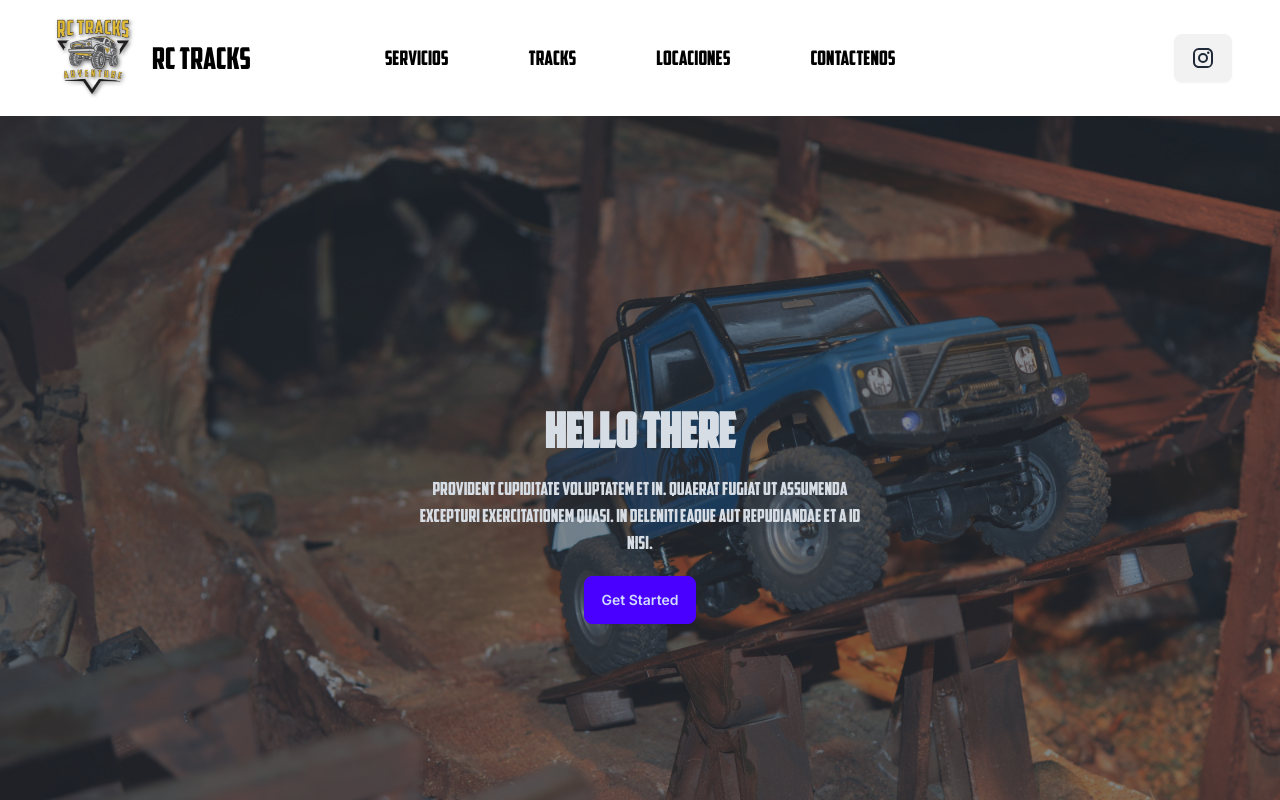
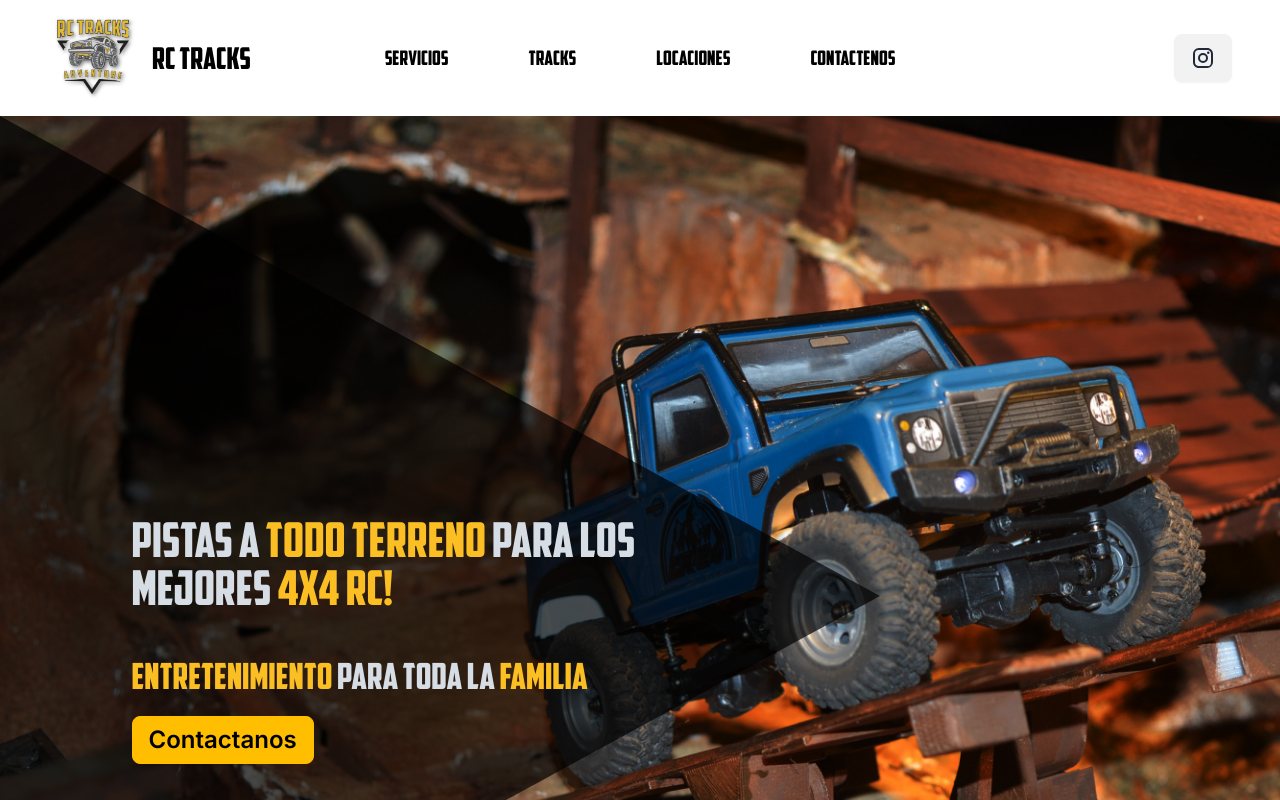
Before and after one commit to phorjax/RC_TRACKS2, a Next.js app: page / in a window 1280 px wide. Shown: the top 800 px of the page. Built offline with nearby package versions, Linux system fonts and the light colour scheme.

Commit message:
hero section done

```diff
--- a/src/app/globals.css
+++ b/src/app/globals.css
@@ -5,10 +5,11 @@
 @font-face {
   font-family: "american_captainregular";
   src: url('../../fonts/americancaptain-webfont.woff')format('woff'),
-  url('../../fonts/americancaptain-webfont.woff2')format('woff2'),
-  url('../../fonts/AmericanCaptain.ttf')format('truetype'),
-  url('../../fonts/AmericanCaptain.otf')format('opentype');
+    url('../../fonts/americancaptain-webfont.woff2')format('woff2'),
+    url('../../fonts/AmericanCaptain.ttf')format('truetype'),
+    url('../../fonts/AmericanCaptain.otf')format('opentype');
 }
+
 :root {
   --foreground-rgb: 0, 0, 0;
   --background-start-rgb: 214, 219, 220;
@@ -25,12 +26,9 @@
 
 body {
   color: rgb(var(--foreground-rgb));
-  background: linear-gradient(
-      to bottom,
+  background: linear-gradient(to bottom,
       transparent,
-      rgb(var(--background-end-rgb))
-    )
-    rgb(var(--background-start-rgb));
+      rgb(var(--background-end-rgb))) rgb(var(--background-start-rgb));
 }
 
 @layer utilities {
@@ -38,10 +36,28 @@ body {
     text-wrap: balance;
   }
 }
-h1, span, p, a{
+
+h1,
+h2,
+h3,
+span,
+p,
+a {
   font-family: 'american_captainregular', Arial, sans-serif;
-  font-size:large;
+  font-size: large;
 }
-#HeroSection{
+
+#HeroSection {
   background-image: url('../../public/car-mine.jpg');
 }
+
+#Triangle {
+  opacity: 0.7;
+  border-top: 60vh solid transparent;
+  border-bottom: 60vh solid transparent;
+  border-left: 110vh solid rgb(0, 0, 0);
+}
+#HeroText{
+  padding-top: 40vh;
+  max-width: 80%;
+}
--- a/src/app/page.tsx
+++ b/src/app/page.tsx
@@ -1,20 +1,22 @@
-import Image from "next/image";
-import carMine from '../../public/car-mine.jpg'
+
 
 
 export default function Home() {
   return (
     <main>
-      <div className="hero min-h-screen" id="HeroSection">
-        <div className="hero-overlay bg-opacity-60"></div>
-        <div className="hero-content text-center text-neutral-content">
-          <div className="max-w-md">
-            <h1 className="mb-5 text-5xl font-bold">Hello there</h1>
-            <p className="mb-5">Provident cupiditate voluptatem et in. Quaerat fugiat ut assumenda excepturi exercitationem quasi. In deleniti eaque aut repudiandae et a id nisi.</p>
-            <button className="btn btn-primary">Get Started</button>
+      <div className="hero min-h-screen flex-row justify-start" id="HeroSection">
+        <div id="Triangle"></div>
+        <div className="hero-content text-left  text-neutral-content" >
+          <div className="h-screen" id="HeroText" >
+            <h1 className="mb-5 text-5xl">PISTAS A <span className="text-amber-400 mb-5 text-5xl">TODO TERRENO </span> PARA LOS MEJORES <span className="text-amber-400 mb-5 text-5xl">4X4 RC!</span></h1>
+            <br />
+            <h1 className="mb-5 text-4xl"> <span className="text-amber-400 mb-5 text-4xl">ENTRETENIMIENTO</span> PARA TODA LA <span className="text-amber-400 mb-5 text-4xl">FAMILIA</span></h1>
+            <button className="btn btn-warning  text-2xl">Contactanos</button>
           </div>
         </div>
       </div>
+      <div className="w-full h-4 bg-amber-400"></div>
+
     </main>
   );
 }
```
Also changed, not shown: src/components/footer/inde.tsx (deleted), src/components/footer/index.tsx (added).
